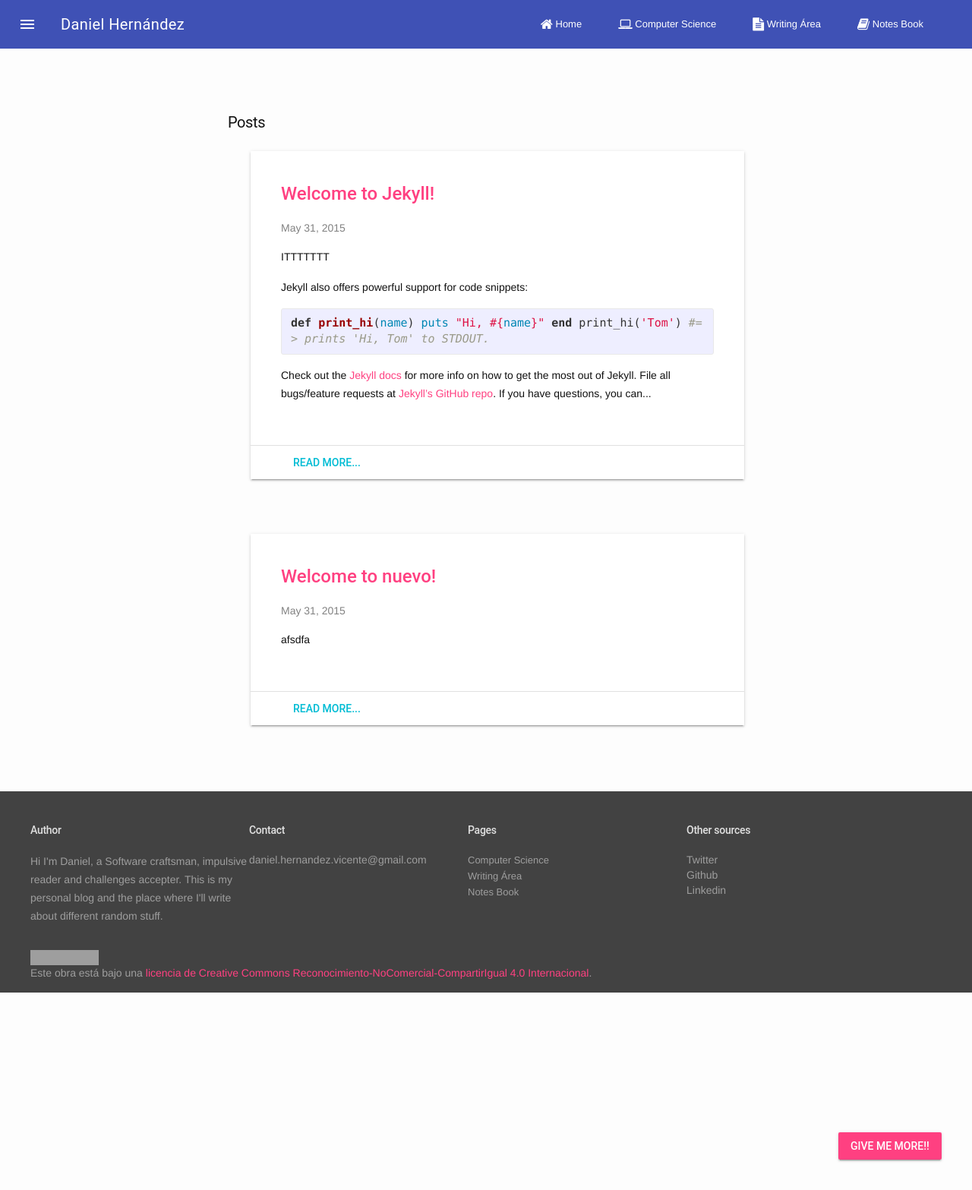
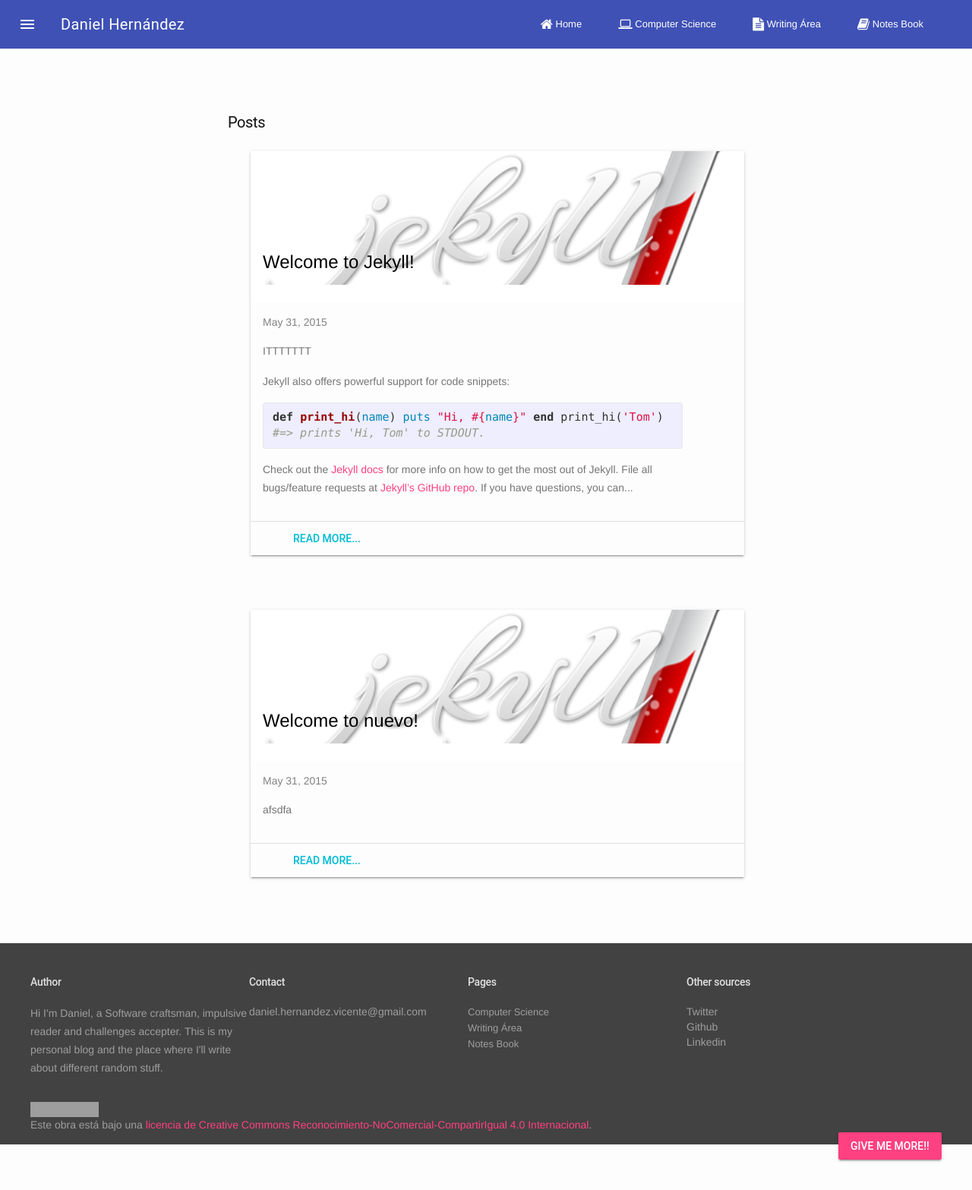
Before and after one commit to newrol/newrol.github.io, a Jekyll site: the page built from it.html, in a window 1280 px wide. Shown: the whole page at 76% size. Built offline with Jekyll 4.4.1, drawn with Linux system fonts in a browser that asks for light colours; grey boxes are pictures that could not be loaded.

Commit message:
some changes in /it page to add photo cards

```diff
--- a/_itCollection/new.html
+++ b/_itCollection/new.html
@@ -2,6 +2,7 @@
 layout: post
 title:  "Welcome to nuevo!"
 date:   2015-05-31 01:53:28
+image: jekyllLogo.png
 categories: jekyll update
 ---
 
--- a/_itCollection/welcome-to-jekyll.markdown
+++ b/_itCollection/welcome-to-jekyll.markdown
@@ -2,6 +2,7 @@
 layout: post
 title:  "Welcome to Jekyll!"
 date:   2015-05-31 01:53:28
+image: 	"jekyllLogo.png"
 categories: jekyll update
 ---
 ITTTTTTT
--- a/it.html
+++ b/it.html
@@ -11,23 +11,35 @@
 
     {% for post in site.itCollection reversed %}
 
+    <style>
+
+      .image-card-wide > .mdl-card__title {
+        height: 176px;
+        background: url('{{ site.baeurl }}/public/assets/images/{{ post.image }}') center / cover;
+      }
+    </style>
+
      <section class="section--center mdl-grid mdl-grid--no-spacing mdl-shadow--2dp">
-            <div class="mdl-card mdl-cell mdl-cell--12-col">
+            <div class="image-card-wide mdl-card mdl-cell mdl-cell--12-col">
+
+              <div class="mdl-card__title">
+
+                  <a class="mdl-card__title-text" href="{{ post.url | prepend: site.baseurl }}">{{ post.title }}</a>
+              </div>
+
+            </div>
               <div class="mdl-card__supporting-text">
-
-                <h4><a class="post-link" href="{{ post.url | prepend: site.baseurl }}">{{ post.title }}</a></h4>
-
                 <span class="post-meta">{{ post.date | date: "%b %-d, %Y" }}</span>
                 <p><p>
                 {{ post.content | truncatewords:75}}<br>
 
-              </div>
-              <div class="mdl-card__actions">
-                <a href="{{ post.url }}" class="mdl-button">Read more...</a>
-              </div>
-            </div>
+                </div>
+                <div class="mdl-card__actions">
+                  <a href="{{ post.url }}" class="mdl-button">Read more...</a>
+                </div>
+
+
           </section>
           <br><br><br>
     {% endfor %}
-  </ul>
 </div>
```
Also changed, not shown: public/assets/images/jekyllLogo.jpg (added), public/assets/images/jekyllLogo.png (added).
